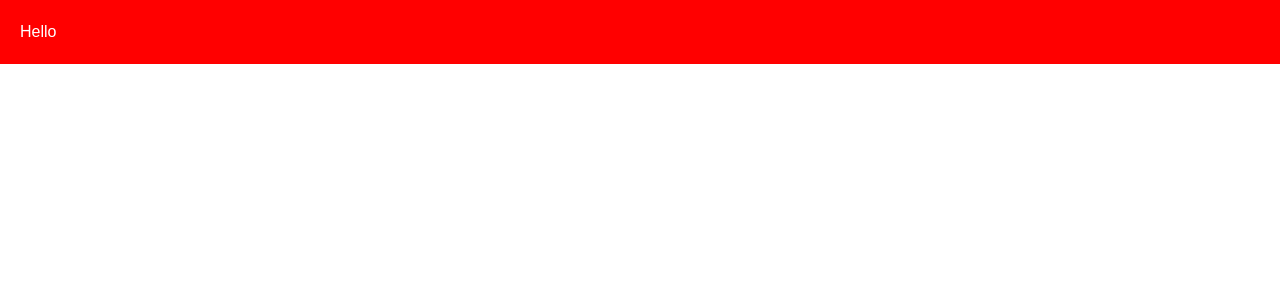
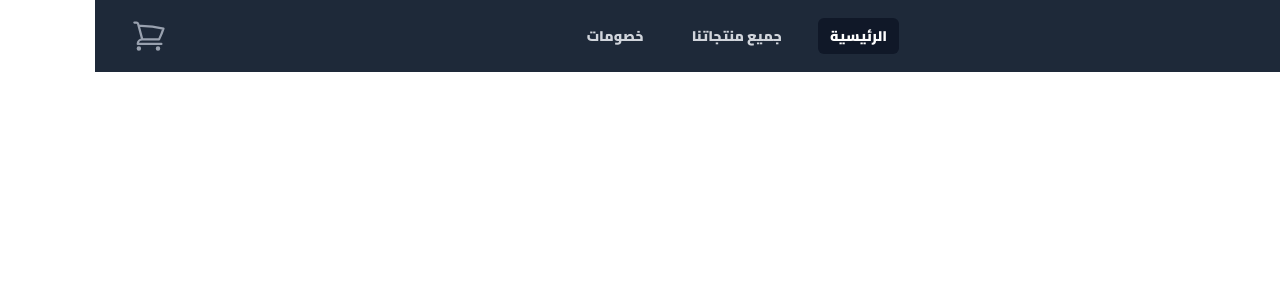
Before and after one commit to mohamed3655223/hassan-store, a Next.js app: page / in a window 1280 px wide. Shown: the top 300 px of the page. Built offline with nearby package versions, Linux system fonts and the light colour scheme.

Commit message:
Finishing of the header

```diff
--- a/app/components/NavBar.tsx
+++ b/app/components/NavBar.tsx
@@ -0,0 +1,106 @@
+import {
+	Disclosure,
+	DisclosureButton,
+	DisclosurePanel,
+} from "@headlessui/react";
+import Link from "next/link";
+const navigation = [
+	{ name: "الرئيسية", href: "/", current: true },
+	{ name: "جميع منتجاتنا", href: "#", current: false },
+	{ name: "خصومات", href: "#", current: false },
+];
+
+function classNames(...classes: (string | boolean | undefined | null)[]) {
+	return classes.filter(Boolean).join(" ");
+}
+
+export default function NavBar() {
+	return (
+		<Disclosure as="nav" className="bg-gray-800">
+			<div className="mx-auto max-w-7xl px-2 sm:px-6 lg:px-8">
+				<div className=" flex h-18 justify-between items-center ">
+					{/* Tabs Button in Mobile Burger Icon */}
+					<div className="flex items-center sm:hidden">
+						<DisclosureButton className=" cursor-pointer inline-flex items-center justify-center rounded-md p-2 text-gray-400 hover:bg-gray-700 hover:text-white focus:outline-none">
+							{/* <span className="sr-only">فتح القائمة الرئيسية</span> */}
+							<svg
+								className="block size-7"
+								fill="none"
+								viewBox="0 0 24 24"
+								strokeWidth="1.5"
+								stroke="currentColor">
+								<path
+									strokeLinecap="round"
+									strokeLinejoin="round"
+									d="M3.75 6.75h16.5M3.75 12h16.5m-16.5 5.25h16.5"
+								/>
+							</svg>
+						</DisclosureButton>
+					</div>
+					<Link href="/" className="flex items-center">
+						<img alt="img" src="/1764454192.webp" className="h-10 w-10" />
+					</Link>
+					{/* Parent For Tabs */}
+					<div className="hidden sm:flex flex-1 items-center justify-center">
+						<div className="flex justify-center items-center gap-6">
+							{navigation.map((item) => (
+								<a
+									key={item.name}
+									href={item.href}
+									aria-current={item.current ? "page" : undefined}
+									className={classNames(
+										item.current
+											? "bg-gray-900 text-white"
+											: "text-gray-300 hover:bg-white/5 hover:text-white",
+										"rounded-md px-3 py-2 text-sm font-extrabold",
+									)}>
+									{item.name}
+								</a>
+							))}
+						</div>
+					</div>
+					{/* Cart Shop Button */}
+					<div className="flex items-center">
+						<button
+							type="button"
+							className=" cursor-pointer relative rounded-full p-1 text-gray-400 focus:outline-2 focus:outline-offset-2 focus:outline-indigo-500">
+							<svg
+								xmlns="http://www.w3.org/2000/svg"
+								fill="none"
+								viewBox="0 0 24 24"
+								strokeWidth={1.5}
+								stroke="currentColor"
+								className="size-9">
+								<path
+									strokeLinecap="round"
+									strokeLinejoin="round"
+									d="M2.25 3h1.386c.51 0 .955.343 1.087.835l.383 1.437M7.5 14.25a3 3 0 0 0-3 3h15.75m-12.75-3h11.218c1.121-2.3 2.1-4.684 2.924-7.138a60.114 60.114 0 0 0-16.536-1.84M7.5 14.25 5.106 5.272M6 20.25a.75.75 0 1 1-1.5 0 .75.75 0 0 1 1.5 0Zm12.75 0a.75.75 0 1 1-1.5 0 .75.75 0 0 1 1.5 0Z"
+								/>
+							</svg>
+						</button>
+					</div>
+				</div>
+			</div>
+			{/* Mobile Tabs Menue */}
+			<DisclosurePanel className="sm:hidden bg-gray-700 border-t border-gray-600">
+				<div className="space-y-1 px-4 pt-2 pb-4 flex flex-col items-center">
+					{navigation.map((item) => (
+						<DisclosureButton
+							key={item.name}
+							as="a"
+							href={item.href}
+							aria-current={item.current ? "page" : undefined}
+							className={classNames(
+								item.current
+									? "bg-gray-950 text-white"
+									: "text-gray-300 hover:bg-gray-650 hover:text-white",
+								"w-full max-w-sm text-center rounded-md px-3 py-2.5 text-base font-extrabold transition-colors",
+							)}>
+							{item.name}
+						</DisclosureButton>
+					))}
+				</div>
+			</DisclosurePanel>
+		</Disclosure>
+	);
+}
--- a/app/layout.tsx
+++ b/app/layout.tsx
@@ -1,33 +1,28 @@
 import type { Metadata } from "next";
-import { Geist, Geist_Mono } from "next/font/google";
+import { Cairo } from "next/font/google";
 import "./globals.css";
 
-const geistSans = Geist({
-  variable: "--font-geist-sans",
-  subsets: ["latin"],
-});
-
-const geistMono = Geist_Mono({
-  variable: "--font-geist-mono",
-  subsets: ["latin"],
+const cairo = Cairo({
+	subsets: ["arabic"],
+	weight: ["300", "400", "500", "700", "900"],
+	variable: "--font-cairo",
 });
 
 export const metadata: Metadata = {
-  title: "Create Next App",
-  description: "Generated by create next app",
+	title: "Hassan Store",
+	description: " Hassan Store For 3D Printing Products",
 };
 
 export default function RootLayout({
-  children,
+	children,
 }: Readonly<{
-  children: React.ReactNode;
+	children: React.ReactNode;
 }>) {
-  return (
-    <html
-      lang="en"
-      className={`${geistSans.variable} ${geistMono.variable} h-full antialiased`}
-    >
-      <body className="min-h-full flex flex-col">{children}</body>
-    </html>
-  );
+	return (
+		<html lang="ar" dir="rtl" data-theme="emerald">
+			<body className={`min-h-full flex flex-col ${cairo.className}`}>
+				{children}
+			</body>
+		</html>
+	);
 }
--- a/app/page.tsx
+++ b/app/page.tsx
@@ -1,7 +1,8 @@
+import Navbar from "./components/NavBar";
 export default function Home() {
 	return (
-		<div style={{ background: "red", padding: "20px" }}>
-			<h1 style={{ color: "white" }}>Hello</h1>
+		<div>
+			<Navbar />
 		</div>
 	);
 }
--- a/package.json
+++ b/package.json
@@ -9,6 +9,8 @@
     "lint": "eslint"
   },
   "dependencies": {
+    "@headlessui/react": "^2.2.10",
+    "@heroicons/react": "^2.2.0",
     "axios": "^1.18.1",
     "cheerio": "^1.2.0",
     "next": "16.2.10",
@@ -21,7 +23,6 @@
     "@types/node": "^20",
     "@types/react": "^19",
     "@types/react-dom": "^19",
-    "daisyui": "^5.6.10",
     "eslint": "^9",
     "eslint-config-next": "16.2.10",
     "tailwindcss": "^4",
--- a/tailwind.config.ts
+++ b/tailwind.config.ts
@@ -8,7 +8,7 @@ const config: Config = {
 	theme: {
 		extend: {},
 	},
-	plugins: [require("daisyui")],
+	plugins: [],
 };
 
 export default config;
```
Also changed, not shown: public/1764454192.webp (added), 1 other file (tests, documents, lock files or other folders).
